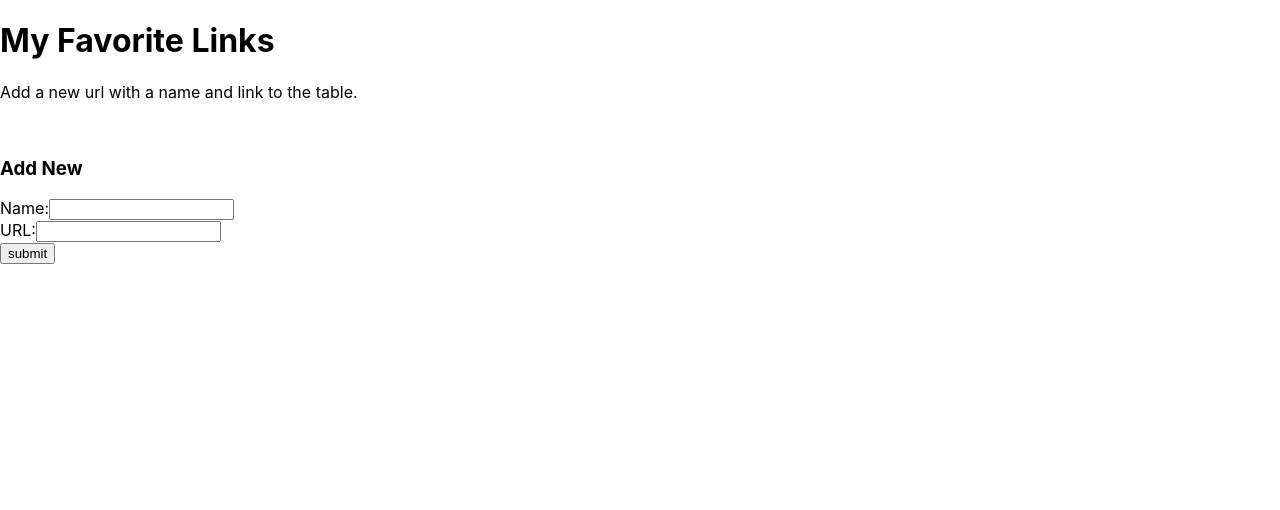
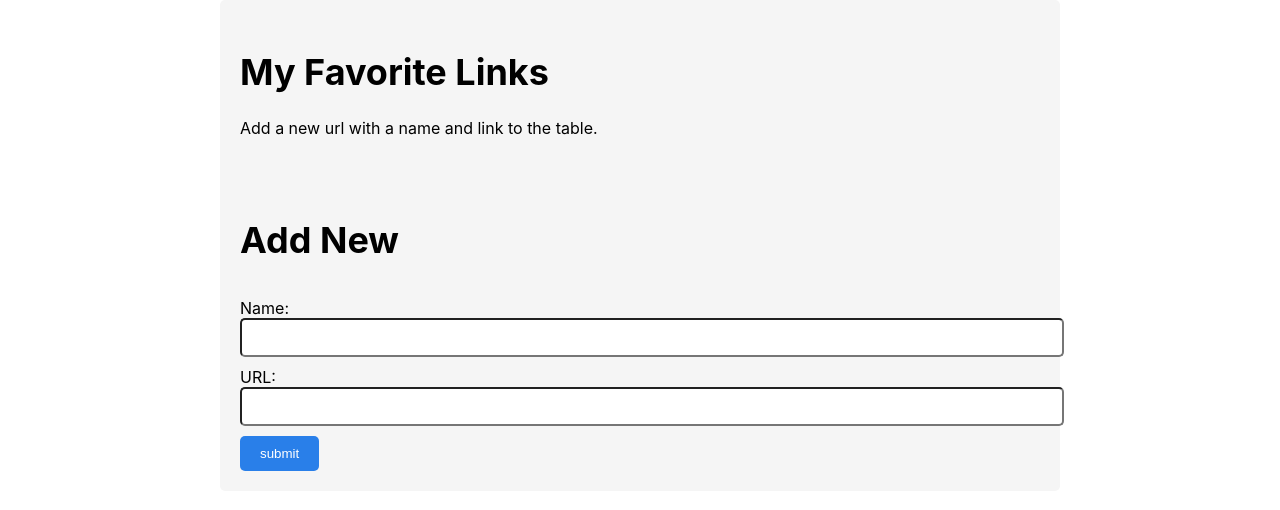
Before and after one commit to reynaldo17/favlinks, a React (Create React App) app: page / in a window 1280 px wide. Shown: the top 510 px of the page. Built offline with nearby package versions, Linux system fonts and the light colour scheme.

Commit message:
Added stylesheet

```diff
--- a/src/components/Form.js
+++ b/src/components/Form.js
@@ -1,4 +1,5 @@
 import { useState } from 'react'
+import './stylesheet.css'
 
 const Form = ({handleSubmit}) => {
   const [name, setName] = useState('')
--- a/src/components/LinkContainer.js
+++ b/src/components/LinkContainer.js
@@ -1,6 +1,7 @@
 import { useState } from 'react'
 import Table from './Table';
 import Form from './Form';
+
 
 const LinkContainer = () => {
 
--- a/src/components/Table.js
+++ b/src/components/Table.js
@@ -38,8 +38,7 @@ const Table = (props) => {
     /*TODO - return <table> component, TableHeader and TableBody  and pass props!*/
     return <table>
       <TableBody
-        linkData={props.linkData}
-        removeLink={props.removeLink}
+        linkData={props.linkData} removeLink={props.removeLink}
       />
     </table>
   }
--- /dev/null
+++ b/src/components/stylesheet.css
@@ -0,0 +1,53 @@
+.container {
+    max-width: 800px;
+    margin: 0 auto;
+    padding: 20px;
+    background-color: #f5f5f5;
+    border-radius: 5px;
+  }
+
+  h1, h3 {
+    font-size: 36px;
+    margin-top: 30px;
+  }
+
+  table {
+    border-collapse: collapse;
+    margin-top: 30px;
+    width: 100%;
+  }
+
+  th, td {
+    padding: 10px;
+    text-align: left;
+    border-bottom: 1px solid #ddd;
+  }
+
+  th {
+    background-color: #297fe9;
+    color: white;
+  }
+
+  button {
+    background-color: #297fe9;
+    color: white;
+    border: none;
+    padding: 10px 20px;
+    border-radius: 5px;
+    cursor: pointer;
+  }
+
+  button:hover {
+    opacity: 0.8;
+  }
+
+  form {
+    margin-top: 30px;
+  }
+
+  input[type="text"] {
+    width: 100%;
+    padding: 10px;
+    margin-bottom: 10px;
+    border-radius: 5px;
+  }
```
